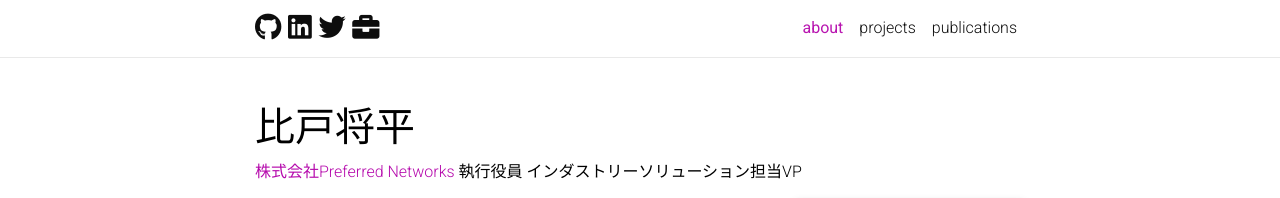
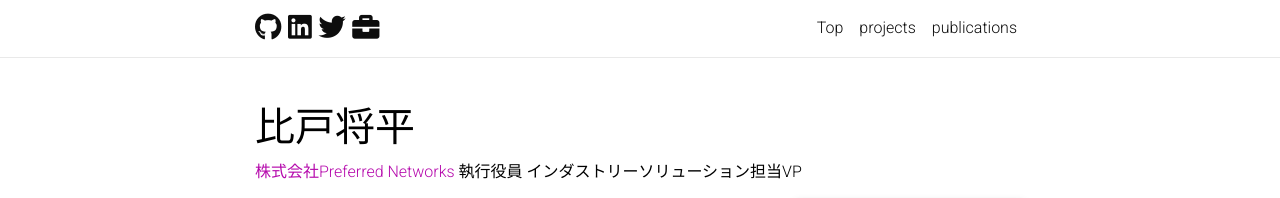
Before and after one commit to hido/hido.github.io, a Jekyll site: the page built from _pages/about.md, in a window 1280 px wide. Shown: the top 198 px of the page. Built offline with Jekyll 4.4.1, drawn with Linux system fonts in a browser that asks for light colours; nearby versions of some CDN libraries; emoji names are drawn with the system emoji font; comment, search, counter and statistics services are not loaded; a style sheet for code colours, icons or effects is not loaded.

Commit message:
Change base title from about to Top

```diff
--- a/_config.yml
+++ b/_config.yml
@@ -53,7 +53,7 @@ github_username: hido # your GitHub user name
 gitlab_username: # your GitLab user name
 twitter_username: sla # your Twitter handle
 linkedin_username: shoheihido # your LinkedIn user name
-scholar_userid: # your Google Scholar ID
+scholar_userid: HIT7iSoAAAAJ # your Google Scholar ID
 orcid_id: # your ORCID ID
 medium_username: # your Medium username
 quora_username: # your Quora username
--- a/_includes/header.html
+++ b/_includes/header.html
@@ -3,7 +3,7 @@
     <!-- Nav Bar -->
     <nav id="navbar" class="navbar navbar-light navbar-expand-sm {% if site.navbar_fixed %}fixed-top{% else %}sticky-top{% endif %}">
     <div class="container">
-      {% if page.title != "about" %}
+      {% if page.title != "Top" %}
       <a class="navbar-brand title font-weight-lighter" href="{{ site.baseurl | prepend: site.url }}/">
        {% if site.title == "blank" %}<span class="font-weight-bold">{{ site.first_name }}</span> {{ site.middle_name }}  {{ site.last_name }}{% else %}{{ site.title }}{% endif %}
       </a>
@@ -25,8 +25,8 @@
           <!-- About -->
           <li class="nav-item {% if page.title == 'about' %}active{% endif %}">
             <a class="nav-link" href="{{ '/' | relative_url }}">
-              about
-              {% if page.title == "about" %}
+              Top
+              {% if page.title == "Top" %}
                 <span class="sr-only">(current)</span>
               {% endif %}
             </a>
--- a/_pages/about.md
+++ b/_pages/about.md
@@ -1,6 +1,6 @@
 ---
 layout: about
-title: about
+title: Top
 permalink: /
 description: <a href="https://preferred.jp/">株式会社Preferred Networks</a> 執行役員 インダストリーソリューション担当VP
 
```
